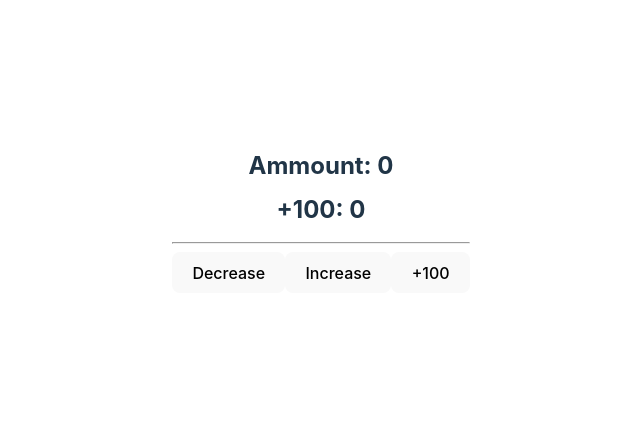
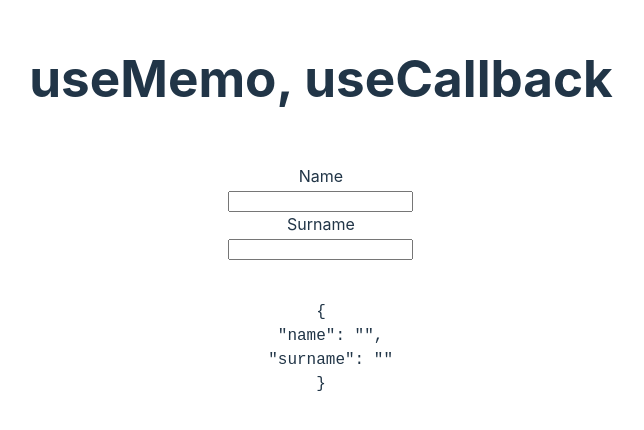
Before and after one commit to garbalau-github/react-memo-callback, a React (Vite) app: page / in a window 1280 px wide. Shown: the part 186-616 px from the top of the page, without its empty margins (319-963 px from the left). Built offline with nearby package versions, Linux system fonts and the light colour scheme; the HTML template or start-up script is replaced by a standard one.

Commit message:
useMemo, useCallback preset created

```diff
--- a/src/App.jsx
+++ b/src/App.jsx
@@ -1,10 +1,40 @@
-import Main from './components/Main';
+import { useState, useMemo, useCallback } from 'react';
 import './App.css';
 
 const App = () => {
+  const [name, setName] = useState('');
+  const [surname, setSurname] = useState('');
+
+  const user = { name, surname };
+
   return (
     <div className='App'>
-      <Main />
+      <h1>useMemo, useCallback</h1>
+      <br />
+      <form>
+        <div>
+          <label>
+            <div>Name</div>
+            <input
+              type='text'
+              value={name}
+              onChange={(e) => setName(e.target.value)}
+            />
+          </label>
+        </div>
+        <div>
+          <label>
+            <div>Surname</div>
+            <input
+              type='text'
+              value={surname}
+              onChange={(e) => setSurname(e.target.value)}
+            />
+          </label>
+        </div>
+      </form>
+      <br />
+      <pre>{JSON.stringify(user, null, 2)}</pre>
     </div>
   );
 };
--- a/src/components/Main.jsx
+++ /dev/null
@@ -1,25 +0,0 @@
-import { useState, useEffect, useMemo, useCallback } from 'react';
-
-import Sum from './Sum';
-
-const Main = () => {
-  const [count, setCount] = useState(0);
-  const [count2, setCount2] = useState(0);
-
-  const result = Sum(4 * count + count2);
-
-  useEffect(() => {}, [count]);
-
-  return (
-    <div>
-      <h2>Ammount: {count}</h2>
-      <h2>+100: {count}</h2>
-      <hr />
-      <button onClick={() => setCount((prev) => prev - 1)}>Decrease</button>
-      <button onClick={() => setCount((prev) => prev + 1)}>Increase</button>
-      <button onClick={() => setCount((prev) => prev + 100)}>+100</button>
-    </div>
-  );
-};
-
-export default Main;
--- a/src/components/Sum.jsx
+++ /dev/null
@@ -1,14 +0,0 @@
-const Sum = (num) => {
-  console.log(`Sum(sum): ${num}`);
-
-  // Loop
-  let i = 0;
-  if (num <= 0) {
-    return 0;
-  } else {
-    while (i < 20000000000) i++;
-  }
-  return num;
-};
-
-export default Sum;
```
Also changed, not shown: src/components/ReactMemo.jsx (deleted, +0 -20 lines).
